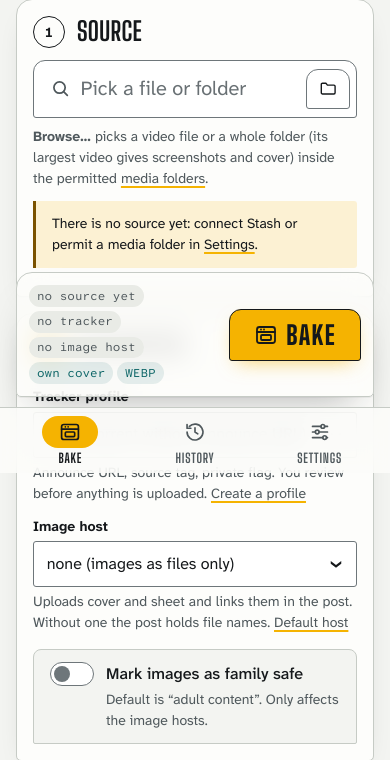
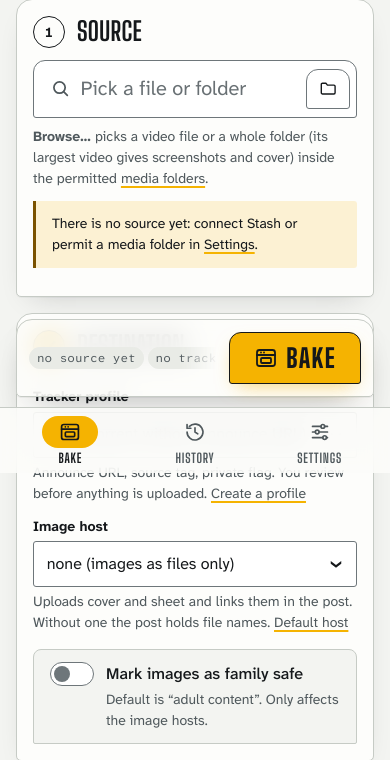
Before and after one commit to brewing8309/TorrentBakery, a FastAPI app: page / in a window 390 px wide. Shown: the part 371-1131 px from the top of the page. Run offline with FastAPI, Linux system fonts and the light colour scheme.

Commit message:
Bake bar: one scrolling line of choices on phones
Co-Authored-By: Claude Opus 5.5 <noreply@anthropic.com>

```diff
--- a/src/torrentbakery/web/static/css/app.css
+++ b/src/torrentbakery/web/static/css/app.css
@@ -548,3 +548,6 @@ dialog h2 { font-size: var(--text-xl); }
   .release-hero { grid-template-columns: minmax(0, 26rem) minmax(0, 1fr); }
 }
 .release-hero.no-cover { grid-template-columns: minmax(0, 1fr) !important; }
+@media (max-width: 47.99rem) {
+  .bake-summary { flex-wrap: nowrap; overflow-x: auto; scrollbar-width: none; -webkit-mask: linear-gradient(90deg, #000 80%, transparent); mask: linear-gradient(90deg, #000 80%, transparent); }
+}
```
Also changed, not shown: 1 other file.
